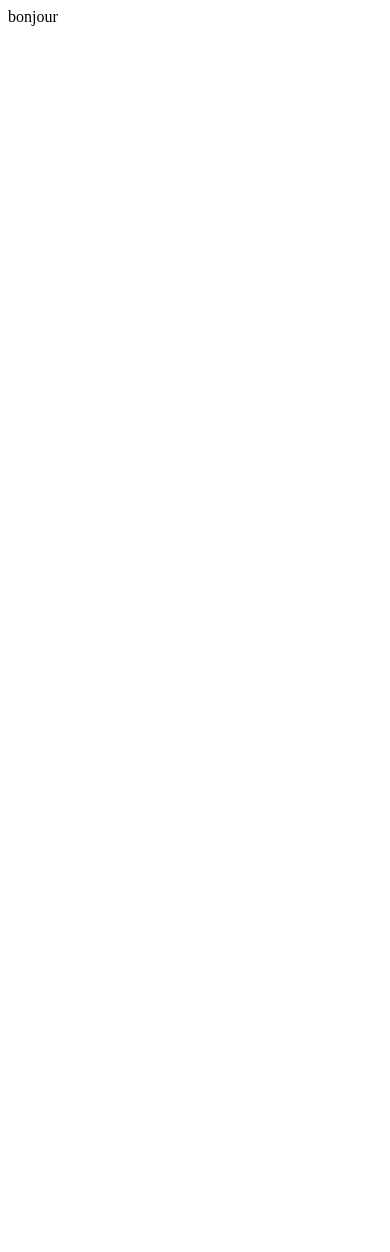
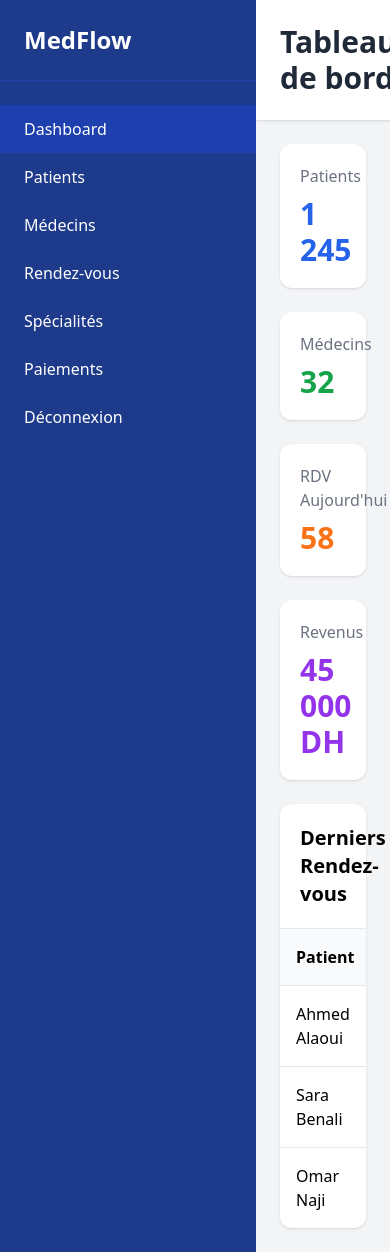
Before and after one commit to ennafiaasma-art/MedFlow-Application-de-Gestion-de-Clinique-M-dicale, a PHP site: page / in a window 390 px wide. Before the commit the page is almost empty. Run offline with PHP 8.4, Linux system fonts and the light colour scheme; some libraries are stand-ins or nearby versions.

Commit message:
la  reation de dashboard

```diff
--- a/public/index.php
+++ b/public/index.php
@@ -1,3 +1,164 @@
-<?php
-echo " bonjour";
-?>
+
+<!DOCTYPE html>
+<html lang="fr">
+<head>
+    <meta charset="UTF-8">
+    <meta name="viewport" content="width=device-width, initial-scale=1.0">
+    <title>Dashboard Admin - Clinique</title>
+    <script src="https://cdn.tailwindcss.com"></script>
+</head>
+<body class="bg-gray-100">
+
+<div class="flex h-screen">
+
+    <!-- Sidebar -->
+    <aside class="w-64 bg-blue-900 text-white">
+        <div class="p-6 text-2xl font-bold border-b border-blue-800">
+            MedFlow
+        </div>
+
+        <nav class="mt-6">
+            <a href="#" class="block px-6 py-3 bg-blue-800">
+                Dashboard
+            </a>
+
+            <a href="#" class="block px-6 py-3 hover:bg-blue-800">
+                Patients
+            </a>
+
+            <a href="#" class="block px-6 py-3 hover:bg-blue-800">
+                Médecins
+            </a>
+
+            <a href="#" class="block px-6 py-3 hover:bg-blue-800">
+                Rendez-vous
+            </a>
+
+            <a href="#" class="block px-6 py-3 hover:bg-blue-800">
+                Spécialités
+            </a>
+
+            <a href="#" class="block px-6 py-3 hover:bg-blue-800">
+                Paiements
+            </a>
+
+            <a href="#" class="block px-6 py-3 hover:bg-blue-800">
+                Déconnexion
+            </a>
+        </nav>
+    </aside>
+
+    <!-- Main Content -->
+    <main class="flex-1 overflow-y-auto">
+
+        <!-- Header -->
+        <header class="bg-white shadow p-6 flex justify-between items-center">
+            <h1 class="text-3xl font-bold text-gray-800">
+                Tableau de bord
+            </h1>
+
+            <div class="flex items-center gap-3">
+                <img
+                    src="https://via.placeholder.com/40"
+                    class="rounded-full"
+                    alt="Admin">
+                <span class="font-semibold">
+                    Administrateur
+                </span>
+            </div>
+        </header>
+
+        <!-- Stats -->
+        <section class="grid grid-cols-1 md:grid-cols-2 lg:grid-cols-4 gap-6 p-6">
+
+            <div class="bg-white rounded-xl shadow p-5">
+                <h3 class="text-gray-500">Patients</h3>
+                <p class="text-3xl font-bold text-blue-600 mt-2">1 245</p>
+            </div>
+
+            <div class="bg-white rounded-xl shadow p-5">
+                <h3 class="text-gray-500">Médecins</h3>
+                <p class="text-3xl font-bold text-green-600 mt-2">32</p>
+            </div>
+
+            <div class="bg-white rounded-xl shadow p-5">
+                <h3 class="text-gray-500">RDV Aujourd'hui</h3>
+                <p class="text-3xl font-bold text-orange-500 mt-2">58</p>
+            </div>
+
+            <div class="bg-white rounded-xl shadow p-5">
+                <h3 class="text-gray-500">Revenus</h3>
+                <p class="text-3xl font-bold text-purple-600 mt-2">45 000 DH</p>
+            </div>
+
+        </section>
+
+        <!-- Recent Appointments -->
+        <section class="px-6 pb-6">
+            <div class="bg-white rounded-xl shadow">
+
+                <div class="p-5 border-b">
+                    <h2 class="text-xl font-bold">
+                        Derniers Rendez-vous
+                    </h2>
+                </div>
+
+                <div class="overflow-x-auto">
+                    <table class="w-full text-left">
+                        <thead class="bg-gray-50">
+                            <tr>
+                                <th class="p-4">Patient</th>
+                                <th class="p-4">Médecin</th>
+                                <th class="p-4">Date</th>
+                                <th class="p-4">Statut</th>
+                            </tr>
+                        </thead>
+
+                        <tbody>
+
+                            <tr class="border-t">
+                                <td class="p-4">Ahmed Alaoui</td>
+                                <td class="p-4">Dr. Karim</td>
+                                <td class="p-4">03/06/2026</td>
+                                <td class="p-4">
+                                    <span class="bg-green-100 text-green-700 px-3 py-1 rounded-full text-sm">
+                                        Confirmé
+                                    </span>
+                                </td>
+                            </tr>
+
+                            <tr class="border-t">
+                                <td class="p-4">Sara Benali</td>
+                                <td class="p-4">Dr. Youssef</td>
+                                <td class="p-4">03/06/2026</td>
+                                <td class="p-4">
+                                    <span class="bg-yellow-100 text-yellow-700 px-3 py-1 rounded-full text-sm">
+                                        En attente
+                                    </span>
+                                </td>
+                            </tr>
+
+                            <tr class="border-t">
+                                <td class="p-4">Omar Naji</td>
+                                <td class="p-4">Dr. Salma</td>
+                                <td class="p-4">04/06/2026</td>
+                                <td class="p-4">
+                                    <span class="bg-red-100 text-red-700 px-3 py-1 rounded-full text-sm">
+                                        Annulé
+                                    </span>
+                                </td>
+                            </tr>
+
+                        </tbody>
+                    </table>
+                </div>
+
+            </div>
+        </section>
+
+    </main>
+
+</div>
+
+</body>
+</html>
```
